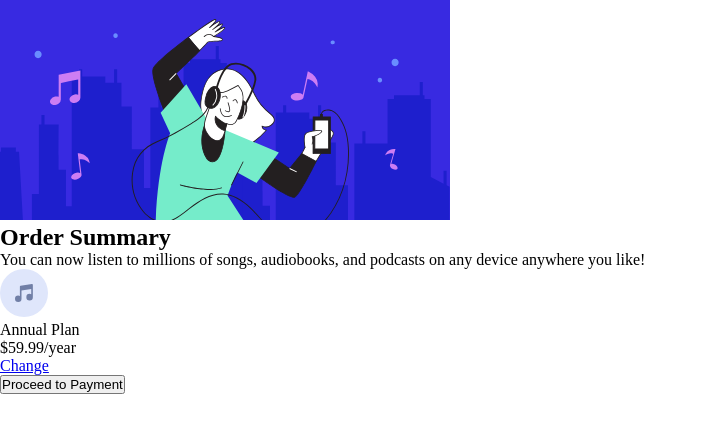
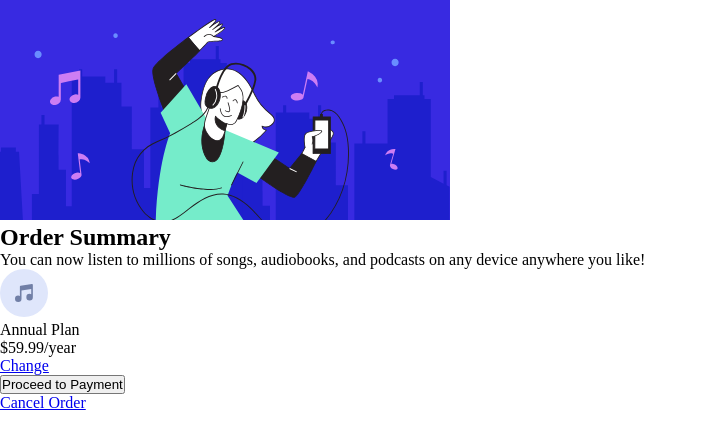
Before and after one commit to NeoO101/Order_Summary, a plain HTML site: page index.html in a window 1280 px wide. Shown: the whole page, without its empty margins (0-707 px from the left). Drawn offline with Linux system fonts and the light colour scheme.

Commit message:
I think the html structure is finished with this. Now the design should be added

```diff
--- a/index.html
+++ b/index.html
@@ -35,6 +35,9 @@
                     <a href="#"><p>Change</p></a>
                 </div>
                 <button class="paymant_button" type="button">Proceed to Payment</button>
+                <div class="cancle_button">
+                    <a href="#"><p>Cancel Order</p></a>
+                </div>
             </section>
 
         </div>
```
